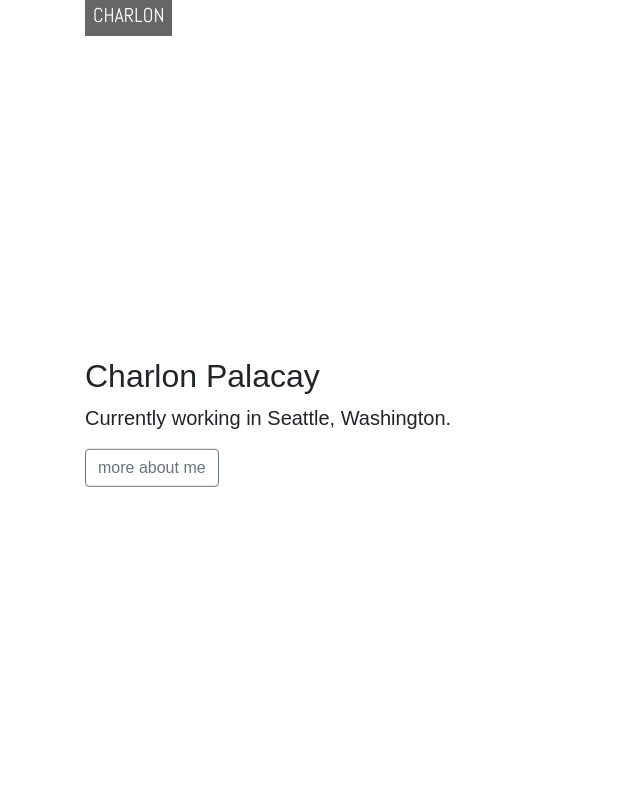
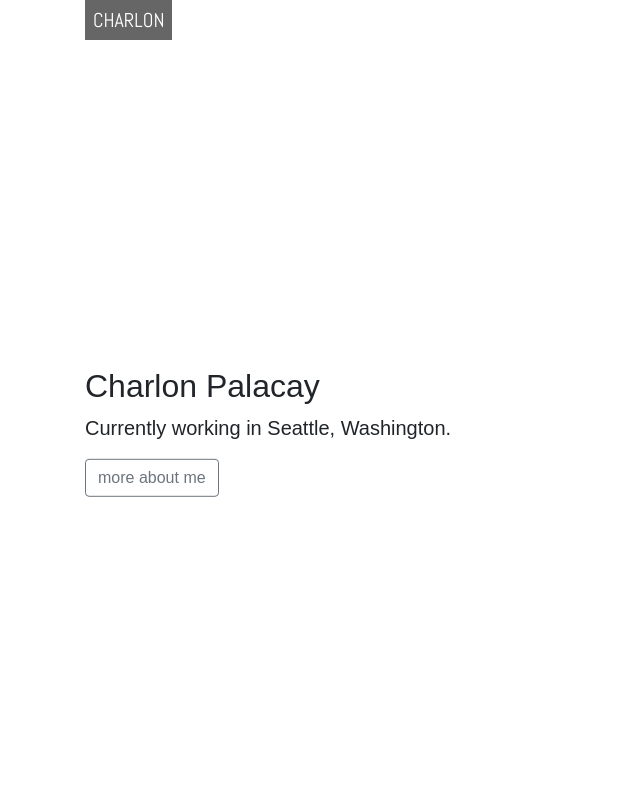
Before and after one commit to charlon/charlon.com, a React (Create React App) app in the folder portfolio/: page / in a window 1280 px wide. Shown: the top 800 px of the page, without its empty margins (0-640 px from the left). Built offline with nearby package versions, Linux system fonts and the light colour scheme; the HTML template or start-up script is replaced by a standard one.

Commit message:
Updates nav logo.

```diff
--- a/portfolio/src/index.scss
+++ b/portfolio/src/index.scss
@@ -19,7 +19,9 @@ nav {
       font-size: 20px;
       text-transform: uppercase;
       background-color: #666;
-      padding: 8px;
+      line-height: 40px;
+      padding: 0 8px;
+      display: inline-block;
       color: #fff;
       text-decoration: none;
 
```
